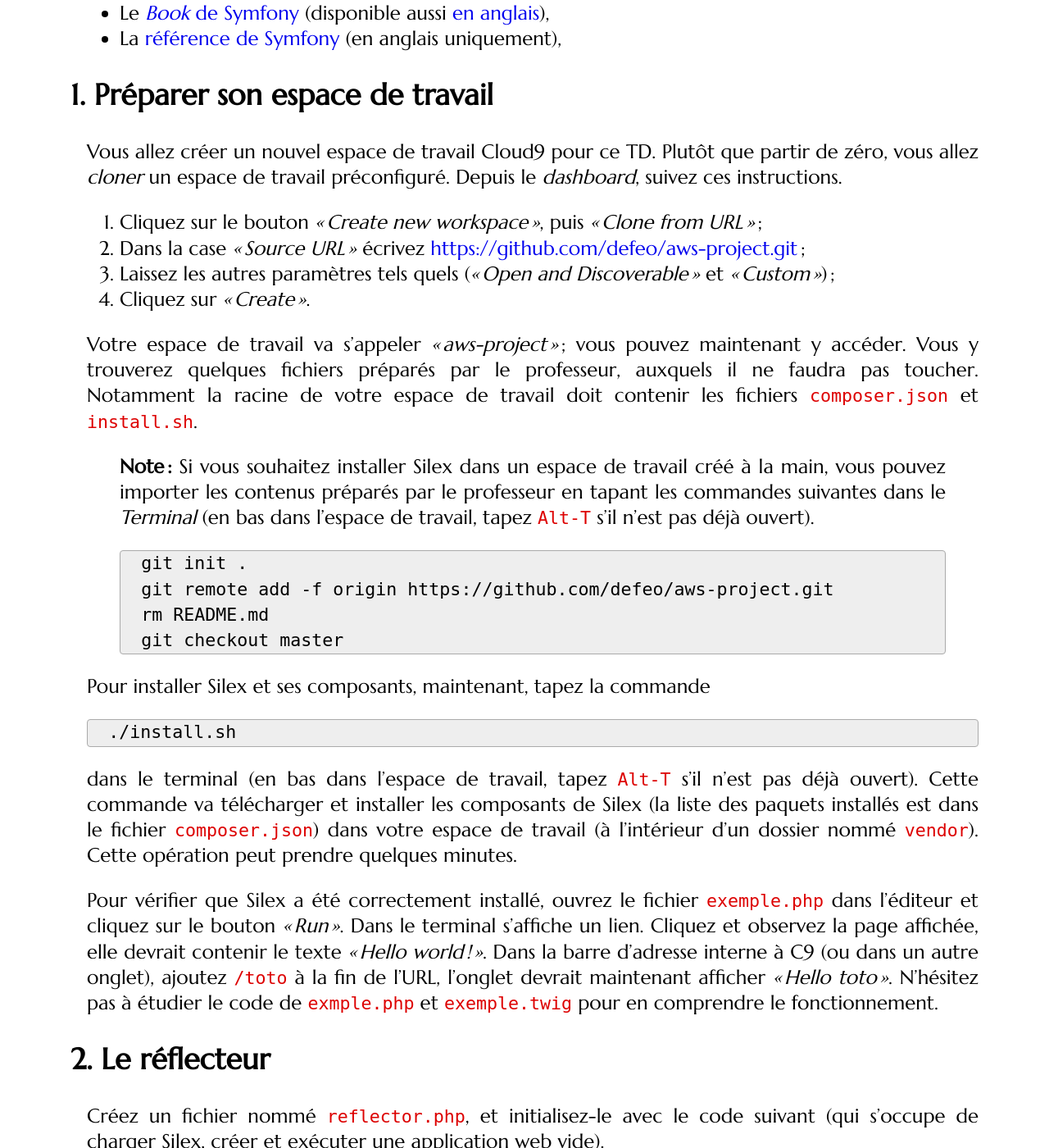
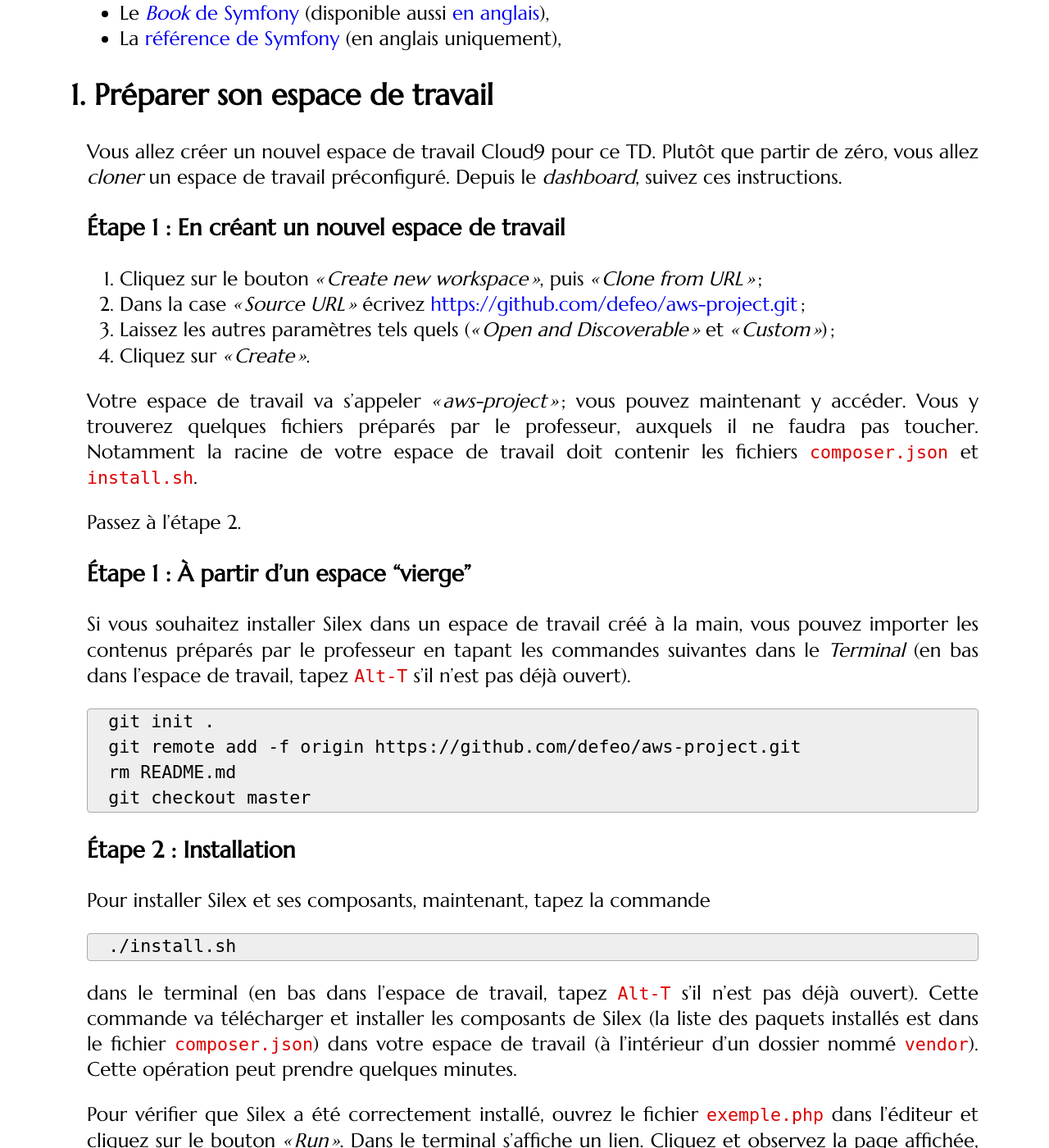
Before and after one commit to defeo/aws, a Jekyll site: the page built from _tutorials/reflector-silex.md, in a window 1280 px wide and 1400 px high, scrolled down 416 px. Shown: the whole window at 82% size. Built offline with Jekyll 4.4.1, drawn with Linux system fonts in a browser that asks for light colours; nearby versions of some CDN libraries; some web fonts are replaced.

Commit message:
Update reflector-silex.md

```diff
--- a/_tutorials/reflector-silex.md
+++ b/_tutorials/reflector-silex.md
@@ -25,6 +25,8 @@ Vous allez créer un nouvel espace de travail Cloud9 pour ce
 TD. Plutôt que partir de zéro, vous allez *cloner* un espace de
 travail préconfiguré. Depuis le *dashboard*, suivez ces instructions.
 
+### Étape 1 : En créant un nouvel espace de travail
+
 1. Cliquez sur le bouton *« Create new workspace »*, puis *« Clone
    from URL »* ;
 2. Dans la case *« Source URL »* écrivez
@@ -39,20 +41,25 @@ le professeur, auxquels il ne faudra pas toucher. Notamment la racine
 de votre espace de travail doit contenir les fichiers `composer.json`
 et `install.sh`.
 
+Passez à l'étape 2.
 
-> **Note :** Si vous souhaitez installer Silex dans un espace de
-> travail créé à la main, vous pouvez importer les contenus préparés
-> par le professeur en tapant les commandes suivantes dans le
-> *Terminal* (en bas dans l'espace de travail, tapez `Alt-T` s'il
-> n'est pas déjà ouvert).
+### Étape 1 : À partir d'un espace "vierge"
 
-> ~~~
-> git init .
-> git remote add -f origin https://github.com/defeo/aws-project.git
-> rm README.md
-> git checkout master
-> ~~~
-> {:.bash}
+Si vous souhaitez installer Silex dans un espace de
+travail créé à la main, vous pouvez importer les contenus préparés
+par le professeur en tapant les commandes suivantes dans le
+*Terminal* (en bas dans l'espace de travail, tapez `Alt-T` s'il
+n'est pas déjà ouvert).
+
+~~~
+git init .
+git remote add -f origin https://github.com/defeo/aws-project.git
+rm README.md
+git checkout master
+~~~
+{:.bash}
+
+### Étape 2 : Installation
 
 Pour installer Silex et ses composants, maintenant, tapez la commande
 
```
